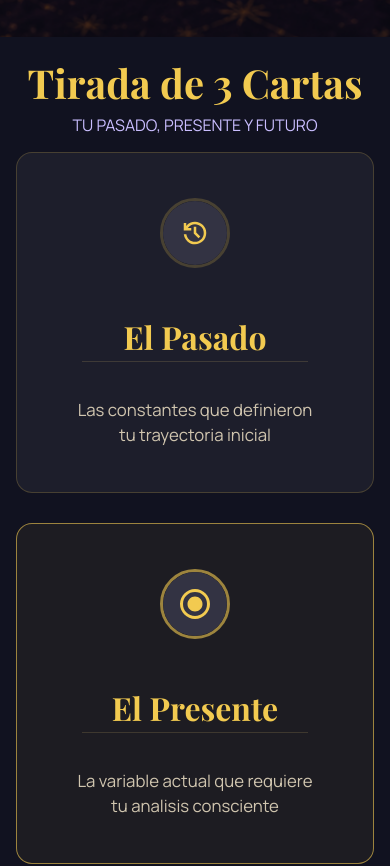
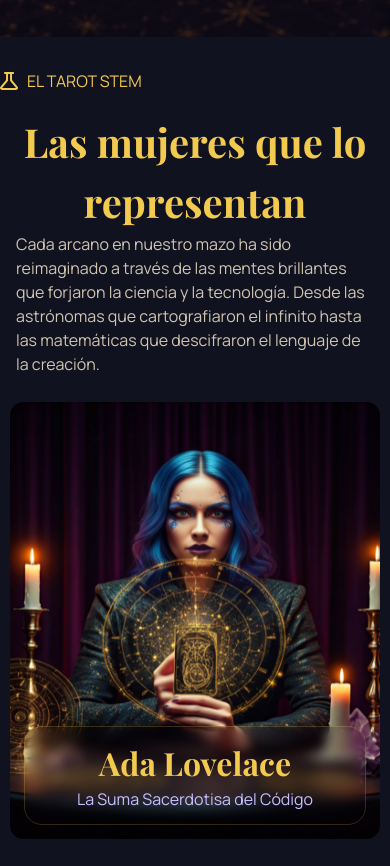
Before and after one commit to FactoriaF5-Tarot-Team1/GoddessesTarot, a React (Vite) app: page / in a window 390 px wide. Shown: the part 779-1645 px from the top of the page. Built offline with nearby package versions, Linux system fonts and the light colour scheme; a web font is replaced by a local one.

Commit message:
feat: Women section mobile view done

```diff
--- a/src/components/women-section/Women-section.module.scss
+++ /dev/null
@@ -1 +0,0 @@
-@use "../../styles/variables" as v;
--- /dev/null
+++ b/src/components/women-section/WomenSection.jsx
@@ -0,0 +1,38 @@
+import styles from "./WomenSection.module.scss";
+import womenSectionImg from "../../assets/images/ada-lovelace-img.svg";
+import flaskIcon from "../../assets/images/flask-icon.svg";
+
+function WomenSection() {
+  return (
+    <section>
+      <div className={styles.tarotDeckContent}>
+        <div className={styles.stemTarotDivider}>
+          <img src={flaskIcon} alt="Icono de una ampolla de laboratorio"></img>
+          <p>EL TAROT STEM</p>
+        </div>
+        <div className={styles.tarotDeckDescription}>
+          <h2>Las mujeres que lo representan</h2>
+          <p>
+            Cada arcano en nuestro mazo ha sido reimaginado a través de las
+            mentes brillantes que forjaron la ciencia y la tecnología. Desde las
+            astrónomas que cartografiaron el infinito hasta las matemáticas que
+            descifraron el lenguaje de la creación.
+          </p>
+        </div>
+      </div>
+      <div className={styles.adaLovelaceContainer}>
+      <img
+        className={styles.adaLovelaceImage}
+        src={womenSectionImg}
+        alt="Imágen de una mujer con un abanico de cartas en la mano"
+      ></img>
+      <div className={styles.cardOverlayText}>
+        <h3>Ada Lovelace</h3>
+        <p>La Suma Sacerdotisa del Código</p>
+      </div>
+      </div>
+    </section>
+  );
+}
+
+export default WomenSection;
--- /dev/null
+++ b/src/components/women-section/WomenSection.module.scss
@@ -0,0 +1,60 @@
+@use "../../styles/variables" as v;
+
+.tarotDeckContent {
+  background-color: v.$color-bg;
+  display: flex;
+  justify-content: center;
+  flex-direction: column;
+}
+
+.stemTarotDivider {
+  display: flex;
+  flex-direction: row;
+  justify-content: flex-start;
+  align-items: center;
+  color: v.$color-accent;
+  gap: 0.5rem;
+  padding: 2rem 0rem 0.2rem 0rem;
+}
+
+.tarotDeckDescription {
+  width: 100%;
+  max-width: 420px;
+  padding: 1rem;
+  align-items: center;
+  margin: 0 auto;
+
+  h2 {
+    text-align: center;
+  }
+}
+
+.adaLovelaceContainer {
+  position: relative;
+  flex-shrink: 0;
+  width: 100%;
+  max-width: 400px; // Keeps it true to the mockup scale
+  margin: 0 auto;
+}
+
+.adaLovelaceImage {
+  width: 100%;
+  border-radius: 18px;
+  display: block;
+  padding: 10px;
+  height: auto;
+}
+
+.cardOverlayText {
+  position: absolute;
+  color: v.$color-subtitle;
+  bottom: 24px;
+  left: 24px;
+  right: 24px;
+  padding: 0.8rem;
+  text-align: center;
+  border-radius: 18px;
+  backdrop-filter: blur(6px);
+  -webkit-backdrop-filter: blur(6px);
+  border: 1px solid v.$color-card-border;
+}
--- a/src/pages/home/Home.jsx
+++ b/src/pages/home/Home.jsx
@@ -3,7 +3,7 @@ import Hero from "../../components/hero/Hero";
 import SectionReadingHome from '../../components/section-reading-home/SectionReadingHome'
 import styles from './Home.module.scss'
 import { arraySectionReadingHome } from '../../assets/data/dataGoodessTarot';
-
+import WomenSection from "../../components/women-section/WomenSection";
 
 function Home() {
 
@@ -14,6 +14,7 @@ function Home() {
   return (
     <>
       <Hero></Hero>
+      <WomenSection></WomenSection>
 
       <section className={styles.sectionReading}>
         <h2>Tirada de 3 Cartas</h2>
```
Also changed, not shown: src/components/women-section/Women-section.jsx (deleted, +0 -17 lines), src/assets/images/flask-icon.svg (added).
